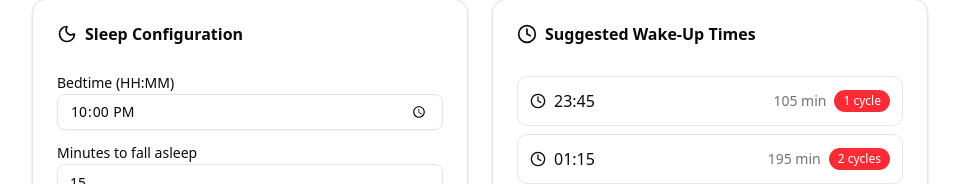
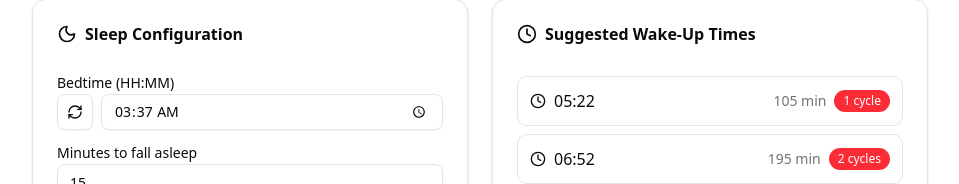
Before and after one commit to JuanLoaiza007/90rule, a Next.js app: page / in a window 1280 px wide. Shown: the part 141-325 px from the top of the page, without its empty margins (160-1119 px from the left). Built offline with nearby package versions, Linux system fonts and the light colour scheme.

Commit message:
feat: add current time sync for bedtime input

```diff
--- a/components/SleepCalculator.jsx
+++ b/components/SleepCalculator.jsx
@@ -6,7 +6,8 @@ import { Input } from "@/components/ui/input";
 import { Label } from "@/components/ui/label";
 import { Toggle } from "@/components/ui/toggle";
 import { Badge } from "@/components/ui/badge";
-import { Moon, Clock } from "lucide-react";
+import { Button } from "@/components/ui/button";
+import { Moon, Clock, RefreshCw } from "lucide-react";
 import { calculateWakeUpTimes, formatWakeTime } from "@/lib/sleepCalculator";
 
 function WakeUpSuggestion({
@@ -53,7 +54,12 @@ function WakeUpSuggestion({
 }
 
 export default function SleepCalculator({ t }) {
-  const [bedTime, setBedTime] = useState("22:00");
+  const getCurrentTime = () => {
+    const now = new Date();
+    return now.toTimeString().slice(0, 5);
+  };
+
+  const [bedTime, setBedTime] = useState(() => getCurrentTime());
   const [latency, setLatency] = useState(15);
   const [use12Hour, setUse12Hour] = useState(false);
   const [showInHours, setShowInHours] = useState(false);
@@ -80,13 +86,23 @@ export default function SleepCalculator({ t }) {
         <CardContent className="space-y-4">
           <div>
             <Label htmlFor="bedTime">{t("bedTime")}</Label>
+            <div className="flex gap-2 mt-1">
+              <Button
+                variant="outline"
+                size="icon"
+                onClick={() => setBedTime(getCurrentTime())}
+                title={t("sync")}
+              >
+                <RefreshCw className="w-4 h-4" />
+              </Button>
               <Input
                 id="bedTime"
                 type="time"
                 value={bedTime}
                 onChange={(e) => setBedTime(e.target.value)}
-              className="mt-1"
+                className="flex-1"
               />
+            </div>
           </div>
 
           <div>
--- a/lib/locales/en.js
+++ b/lib/locales/en.js
@@ -12,4 +12,5 @@ export const en = {
   min: "min",
   hour: "h",
   language: "Language",
+  sync: "Sync",
 };
--- a/lib/locales/es.js
+++ b/lib/locales/es.js
@@ -12,4 +12,5 @@ export const es = {
   min: "min",
   hour: "h",
   language: "Idioma",
+  sync: "Sincronizar",
 };
```
Lines whose indentation alone changed are shown as unchanged.
